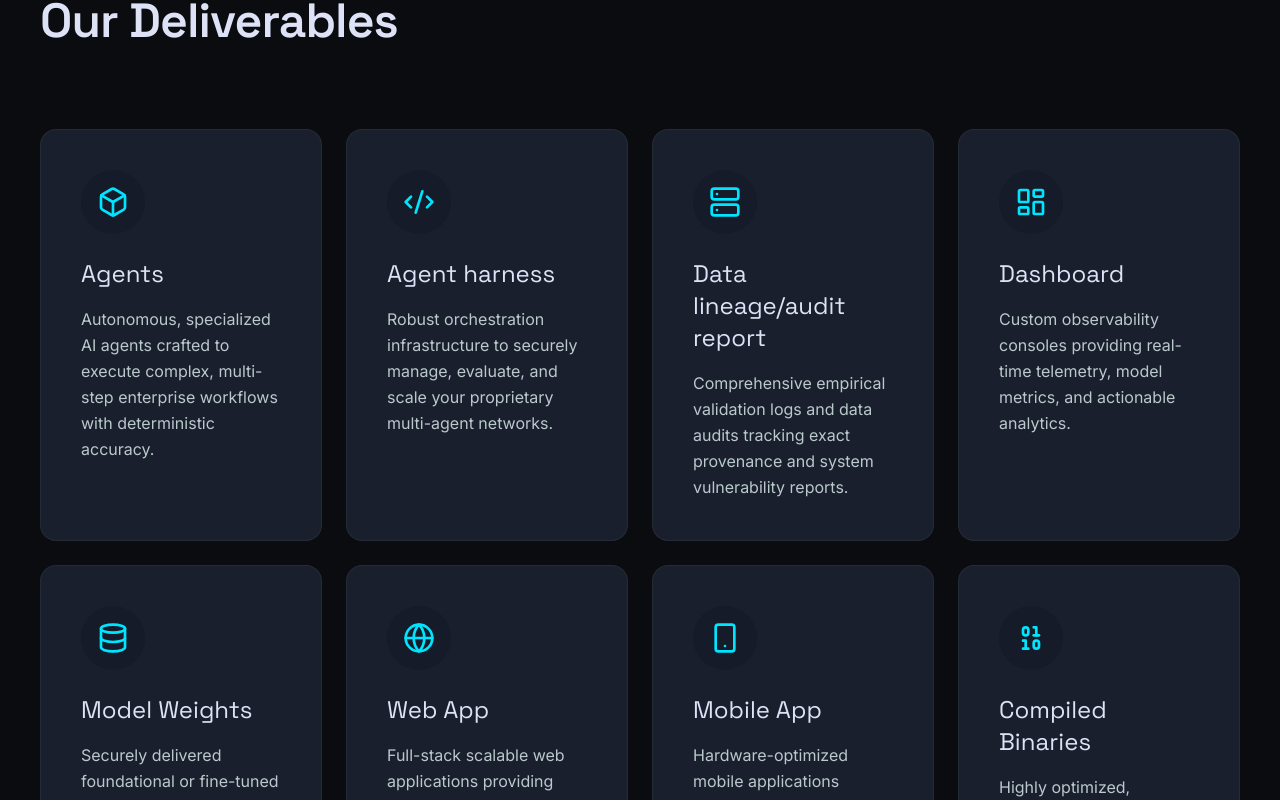
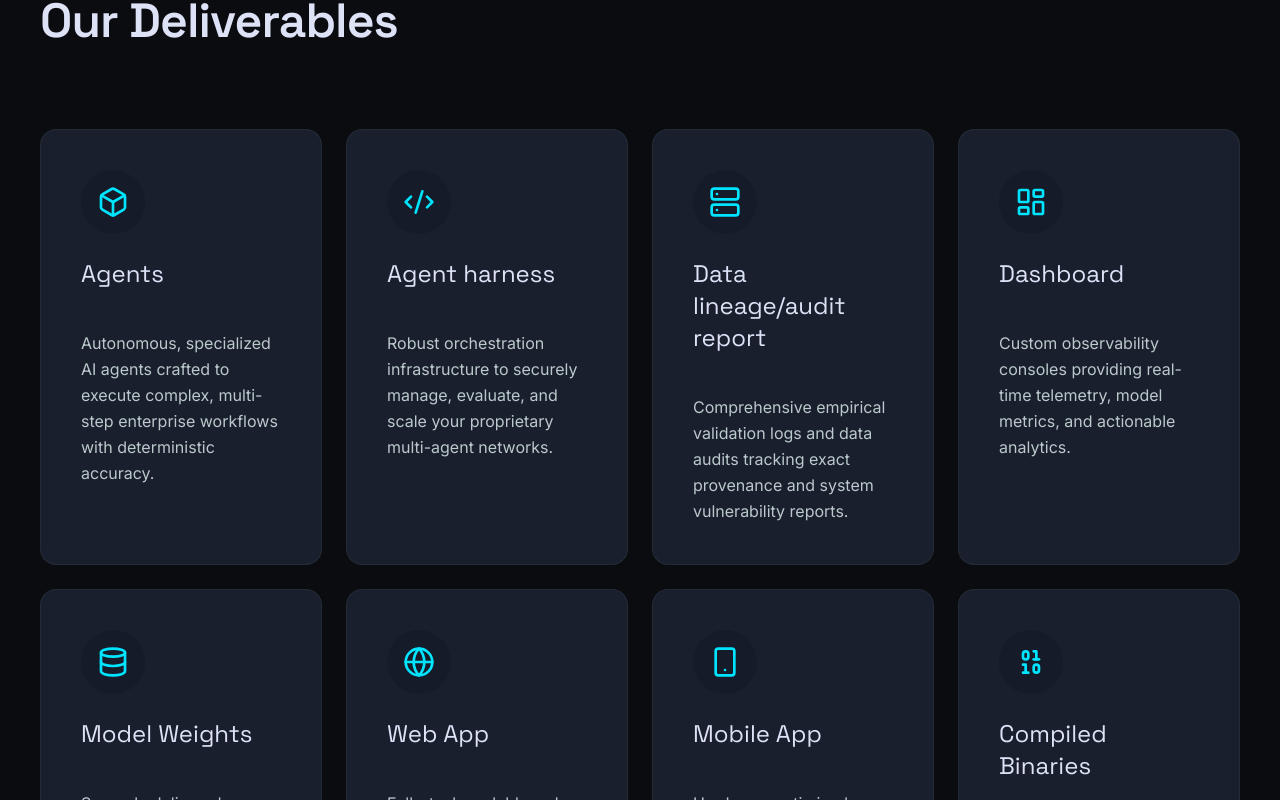
Before and after one commit to opensourcepundits/dot42, a React (Vite) app: page / in a window 1280 px wide. Shown: the part 4500-5300 px from the top of the page. Built offline with nearby package versions, Linux system fonts and the light colour scheme.

Commit message:
deliverables icon shift

```diff
--- a/src/components/Deliverables.tsx
+++ b/src/components/Deliverables.tsx
@@ -61,15 +61,17 @@ export function Deliverables() {
           {deliverables.map((item, index) => (
             <div
               key={index}
-              className="bg-surface-container border border-outline-variant/30 rounded-lg p-10 flex flex-col gap-6 hover:border-primary-container/50 transition-colors group cursor-default h-full"
+              className="bg-surface-container border border-outline-variant/30 rounded-lg p-8 md:p-10 flex flex-col gap-6 hover:border-primary-container/50 transition-colors group cursor-default h-full"
             >
-              <div className="bg-surface-container-low p-4 rounded-full w-fit group-hover:bg-primary-container/10 transition-colors">
-                <item.icon className="w-8 h-8 text-primary-container" />
-              </div>
-              <div className="flex flex-col h-full">
-                <h3 className="font-headline-lg text-2xl mb-4 text-on-surface">
+              <div className="flex flex-row md:flex-col items-center md:items-start gap-4 md:gap-6">
+                <div className="bg-surface-container-low p-3 md:p-4 rounded-full shrink-0 group-hover:bg-primary-container/10 transition-colors">
+                  <item.icon className="w-6 h-6 md:w-8 md:h-8 text-primary-container" />
+                </div>
+                <h3 className="font-headline-lg text-xl md:text-2xl text-on-surface m-0 md:!mb-4">
                   {item.title}
                 </h3>
+              </div>
+              <div className="flex flex-col h-full -mt-2 md:mt-0">
                 <p className="font-body-md text-on-surface-variant leading-relaxed">
                   {item.description}
                 </p>
```
